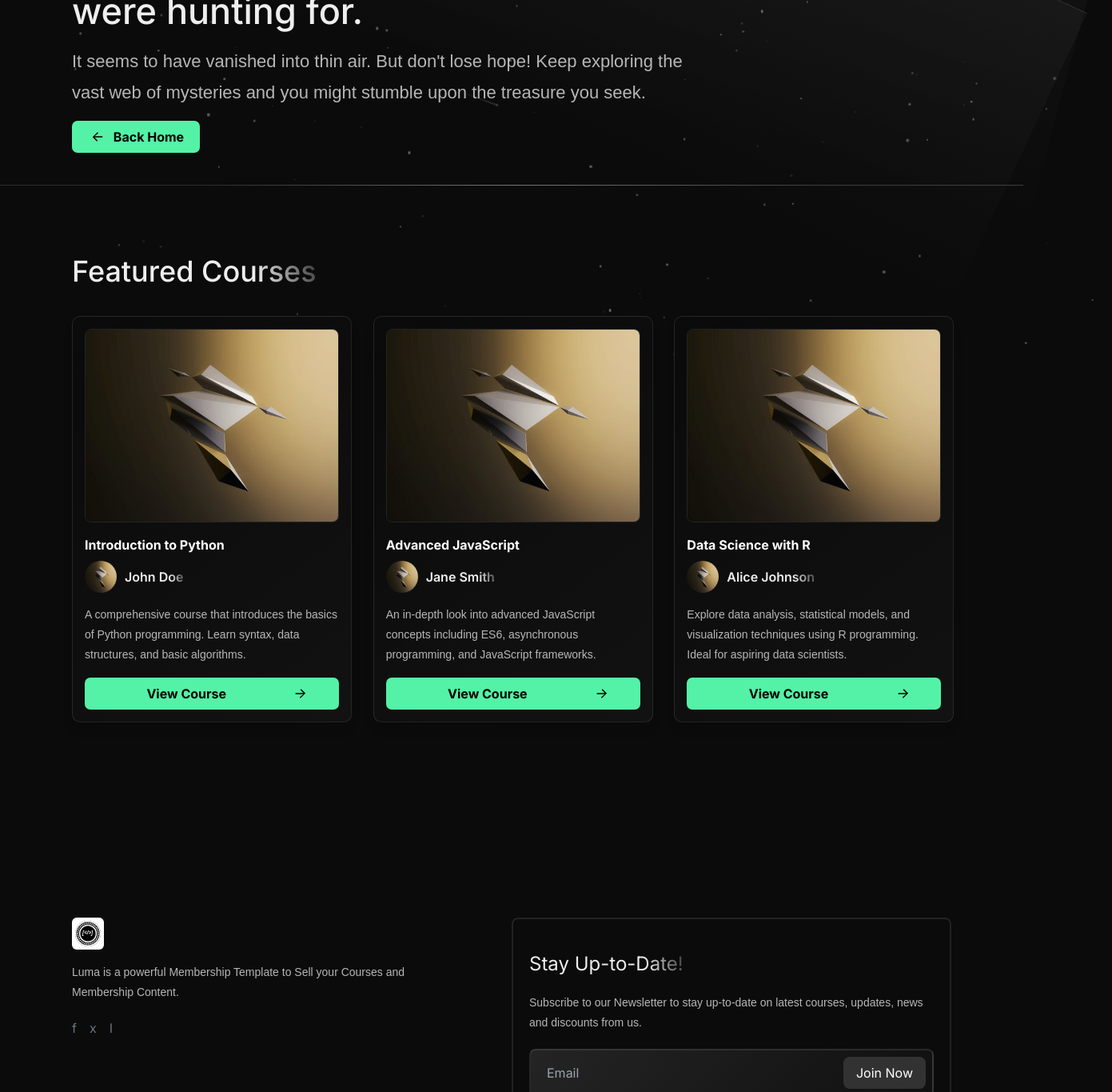
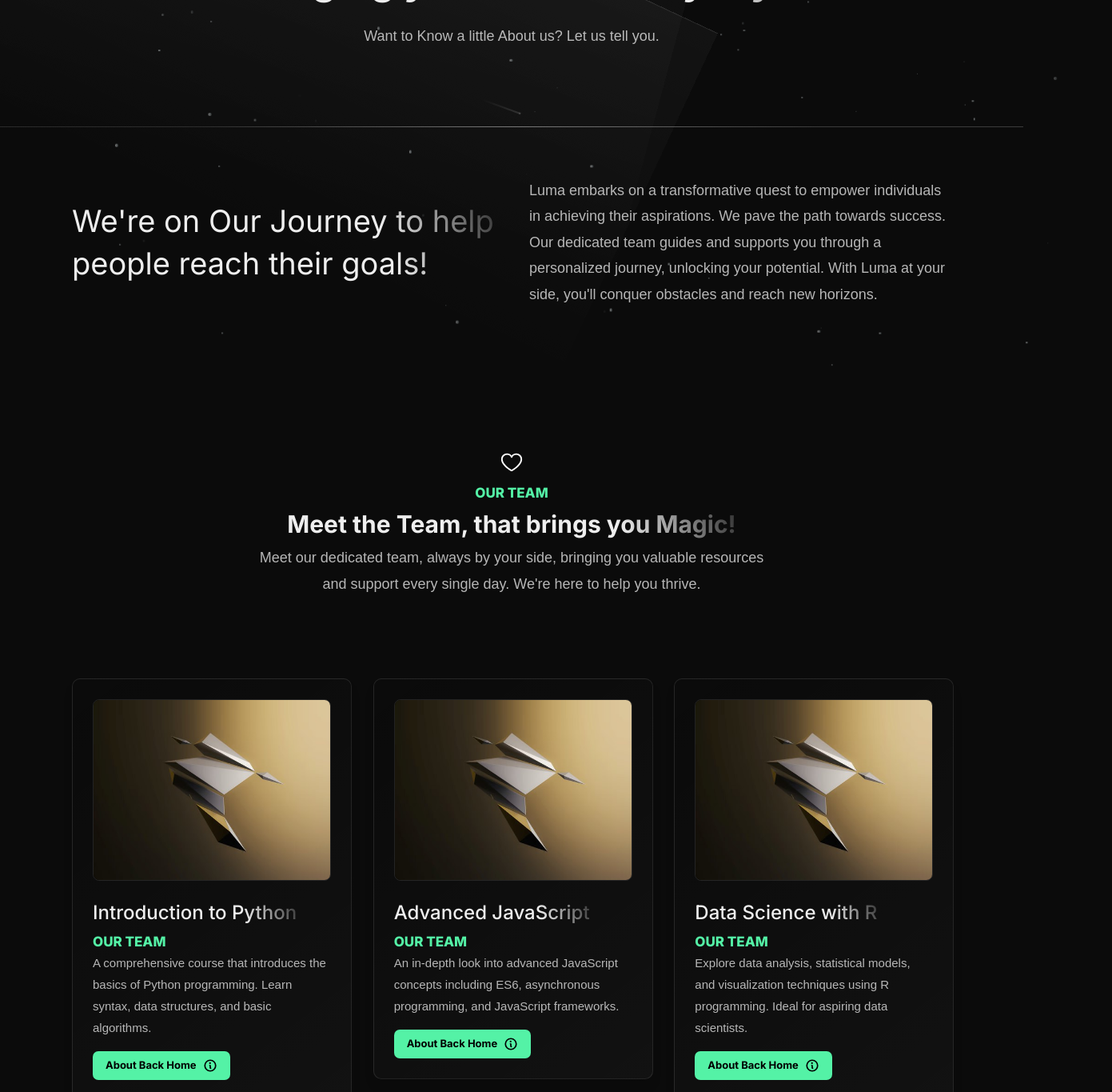
Before and after one commit to PraveenKb777/your-wish, a Next.js app: page /about-us in a window 1280 px wide. Before the commit this address had no page. Shown: the part 320-1685 px from the top of the page at 80% size, 1391 px wide, since content can reach past the window. Built offline with nearby package versions, Linux system fonts and the light colour scheme.

Commit message:
About us page

```diff
--- /dev/null
+++ b/app/about-us/page.tsx
@@ -0,0 +1,87 @@
+import ConnectBtn from '@/components/ConnectBtn/ConnectBtn'
+import GradientText from '@/components/GradientText/GradientText'
+import ParticalsEffects from '@/components/Particals/Particals'
+import StyledText from '@/components/StyledText/StyledText'
+import React from 'react'
+import CONTENT from "@/content";
+const { home } = CONTENT;
+import TeamCard from '../../components/TeamCard/index'
+import TeamButton from '@/components/TeamButton/index'
+
+const ANIMATION_DURATION = 500;
+
+export default function page() {
+    return (
+        <>
+            <div className="line" />
+            <div className="line line2" />
+
+            <ParticalsEffects top={1} />
+
+            <div className='flex justify-center items-center h-[50vh]'>
+            <div className="w-[85%]">
+                <GradientText className="text-5xl font-bold my-5" element="h1" style={{textAlign: "center", lineHeight: "1.4"}}>
+                We're a Team of Passionate People, Bringing you Value Everyday!
+                </GradientText>
+                <StyledText element="p" fontSize="18px" style={{textAlign: "center"}}>
+                Want to Know a little About us? Let us tell you.
+                </StyledText>
+            </div>
+            </div>
+
+            <div
+                style={{
+                    background:
+                        "linear-gradient(270deg, rgba(255, 255, 255, 0.2) 19.767%, rgba(225, 225, 225, 0.5) 49.7917%, rgba(171, 171, 171, 0.2) 80.3431%)",
+                    opacity: 1,
+                    height: 1,
+                    width: "100vw",
+                    position: "absolute",
+                    left: 0,
+                }}
+            ></div>
+
+
+            <div className="w-full flex flex-row justify-between items-center py-16">
+                <GradientText className="text-3xl my-5 w-[48%]" element="h1" style={{lineHeight: "1.4", fontSize: '38px' }}>
+                    We're on Our Journey to help people reach their goals!
+                </GradientText>
+                <StyledText  className='w-[48%]' element="p" fontSize="18px">
+                Luma embarks on a transformative quest to empower individuals in achieving their aspirations. We pave the path towards success. Our dedicated team guides and supports you through a personalized journey, unlocking your potential. With Luma at your side, you'll conquer obstacles and reach new horizons.
+                </StyledText>
+            </div>
+
+
+            <div className='flex justify-center items-center h-[50vh]' >
+            <div className='w-[60%] flex flex-col justify-center items-center py-4'>
+
+                <svg xmlns="http://www.w3.org/2000/svg" viewBox="0 0 256 256" width="30" height="30" fill="rgb(255, 255, 255)" className='my-3'>
+                    <path d="M178,40c-20.65,0-38.73,8.88-50,23.89C116.73,48.88,98.65,40,78,40a62.07,62.07,0,0,0-62,62c0,70,103.79,126.66,108.21,129a8,8,0,0,0,7.58,0C136.21,228.66,240,172,240,102A62.07,62.07,0,0,0,178,40ZM128,214.8C109.74,204.16,32,155.69,32,102A46.06,46.06,0,0,1,78,56c19.45,0,35.78,10.36,42.6,27a8,8,0,0,0,14.8,0c6.82-16.67,23.15-27,42.6-27a46.06,46.06,0,0,1,46,46C224,155.61,146.24,204.15,128,214.8Z"></path>
+                </svg>
+
+                <div className='GreenText'>our team</div>
+                <GradientText className="text-3xl font-bold my-2" element="h4">
+                    Meet the Team, that brings you Magic!
+                </GradientText>
+                <StyledText element="p" fontSize="18px" style={{ textAlign: 'center' }}>
+                    Meet our dedicated team, always by your side, bringing you valuable resources and support every single day. We're here to help you thrive.
+                </StyledText>
+            </div>
+            </div>
+
+
+            <div className="grid grid-cols-3 gap-[30px]">
+                {home.featuredCourse.cardContent.map((course, index) => (
+                    <TeamCard
+                        key={index}
+                        title={course.title}
+                        name={course.name}
+                        description={course.description}
+                        buttonLabel={home.featuredCourse.buttonLabel}
+                        animationDuration={ANIMATION_DURATION}
+                    />
+                ))}
+            </div>
+        </>
+    )
+}
--- a/app/globals.css
+++ b/app/globals.css
@@ -215,13 +215,3 @@ body {
   border-radius: inherit;
   pointer-events: none;
 }
-
-.horizontal-line {
-  position: absolute;
-  left: 0;
-  width: 100%;
-  height: 1px;
-  background-color: rgba(238, 238, 238, 0.1);
-  z-index: -1;
-  margin-top: 40px;
-}
--- /dev/null
+++ b/components/TeamButton/index.css
@@ -0,0 +1,27 @@
+.ButtonContainer {
+    background-color: rgb(84, 242, 166);
+    width: 100%;
+    border-radius: 7px;
+    opacity: 1;
+    color: black;
+    transition: background-color 0.3s ease, opacity 0.3s ease, color 0.3s ease, padding 0.3s ease;
+}
+
+.ButtonText {
+    transition: width 0.3s ease;
+    width: 80%;
+}
+
+.Buttonsvg {
+    transition: transform 0.3s ease;
+    margin: 4px;
+    width: 20%;
+}
+
+.ButtonContainer:hover {
+    background-color: rgb(64, 222, 146);
+}
+
+.ButtonContainer:hover .Buttonsvg {
+    transform: translateX(5px);
+}
--- /dev/null
+++ b/components/TeamButton/index.tsx
@@ -0,0 +1,30 @@
+import React, { CSSProperties } from "react";
+import "./index.css";
+
+interface TeamButtonProps {
+  label: string;
+  className?: string;
+  style?: CSSProperties;
+}
+
+const TeamButton: React.FC<TeamButtonProps> = ({ label, className = "", style = {} }) => {
+
+  const containerStyles: CSSProperties = {
+    display: 'inline-block',
+  };
+
+  const buttonClasses = `font-bold py-2 px-4 gap-[8px] rounded inline-flex items-center ButtonContainer ${className}`;
+
+  return (
+    <div style={containerStyles}>
+      <button className={buttonClasses} style={style}>
+        <span style={{ fontSize: '13px' }}>About {label}</span>
+        <svg xmlns="http://www.w3.org/2000/svg" width="18" height="18" fill="currentColor" viewBox="0 0 256 256" focusable="false">
+          <path d="M108,84a16,16,0,1,1,16,16A16,16,0,0,1,108,84Zm128,44A108,108,0,1,1,128,20,108.12,108.12,0,0,1,236,128Zm-24,0a84,84,0,1,0-84,84A84.09,84.09,0,0,0,212,128Zm-72,36.68V132a20,20,0,0,0-20-20,12,12,0,0,0-4,23.32V168a20,20,0,0,0,20,20,12,12,0,0,0,4-23.32Z"></path>
+        </svg>
+      </button>
+    </div>
+  );
+};
+
+export default TeamButton;
--- /dev/null
+++ b/components/TeamCard/index.css
@@ -0,0 +1,77 @@
+.cardContainer {
+  position: relative;
+  cursor: default;
+  width: 350px;
+  padding: 25px;
+  overflow: hidden;
+  transition: background-color 0.5s ease-out;
+  border-radius: 10px;
+  background: linear-gradient(
+    323deg,
+    rgba(255, 255, 255, 0.03) 0%,
+    rgba(171, 171, 171, 0) 100%
+  );
+  opacity: 1;
+  border: 1px solid rgba(238, 238, 238, 0.1);
+}
+
+.cardContainer::before {
+  content: "";
+  position: absolute;
+  top: 0;
+  left: 0;
+  width: 100%;
+  height: 100%;
+  background: linear-gradient(
+    323deg,
+    rgba(255, 255, 255, 0.1) 0%,
+    rgba(171, 171, 171, 0) 100%
+  );
+  opacity: 0;
+  transition: opacity 0.5s ease-out;
+  pointer-events: none;
+  clip-path: polygon(100% 100%, 100% 0%, 0% 0%, 0% 100%);
+  z-index: 10;
+}
+
+.cardContainer:hover::before,
+.cardContainer:focus::before {
+  opacity: 1;
+}
+
+/* .cardContainer > img {
+  opacity: 0;
+}
+
+.cardContainer > button {
+  transform: scale(0);
+  opacity: 0;
+}
+
+.cardContainer img.in-view {
+  animation: opacityAnimation 300ms ease-in forwards;
+}
+
+.cardContainer button.in-view {
+  animation: opacityAnimation 300ms ease-in forwards;
+} */
+
+@keyframes buttonComefromBootom {
+  0% {
+    transform: scale(0);
+    opacity: 0;
+  }
+  100% {
+    transform: scale(1);
+    opacity: 1;
+  }
+}
+@keyframes opacityAnimation {
+  0% {
+    opacity: 0;
+  }
+
+  100% {
+    opacity: 1;
+  }
+}
--- /dev/null
+++ b/components/TeamCard/index.tsx
@@ -0,0 +1,56 @@
+import Image from "next/image";
+import image1 from "../../assets/images/cardImg1.jpg";
+import Button from "../Button/Button";
+import GradientText from "../GradientText/GradientText";
+import StyledText from "../StyledText/StyledText";
+import "./index.css";
+import TeamButton from "../TeamButton";
+
+type TeamCardProps = {
+  title: string;
+  name: string;
+  description: string;
+  buttonLabel: string;
+  animationDuration: number;
+};
+
+export default function TeamCard({
+  title,
+  name,
+  description,
+  buttonLabel,
+  animationDuration,
+}: TeamCardProps) {
+
+  return (
+    <div className="bg-[#0b0b0b] card_main-cont">
+      <div
+        className="max-w-sm rounded overflow-hidden shadow-lg cardContainer"
+      >
+        <Image
+          sizes="calc(min(350px, 100vw) - 30px)"
+          className="w-full rounded-lg border border-[#eeeeee1a]"
+          src={image1}
+          alt="Course Image"
+        />
+        <div className="py-4">
+
+          <GradientText className="text-2xl font-medium my-2" element="p">
+            {title}
+          </GradientText>
+
+          <div className='GreenText'>our team</div>
+
+          <StyledText fontSize="15px">
+            {description}
+          </StyledText>
+        </div>
+
+        <TeamButton
+          label="Back Home"
+        />
+
+      </div>
+    </div>
+  );
+}
```
